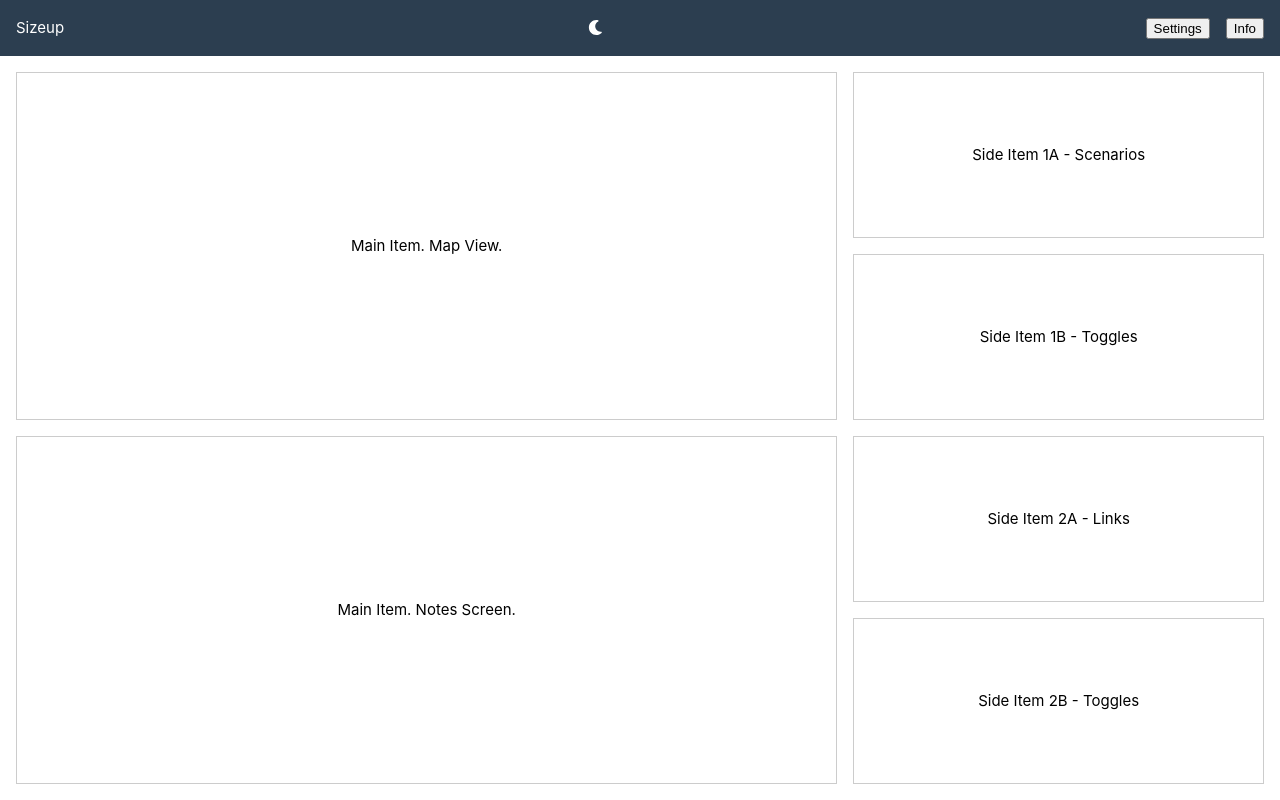
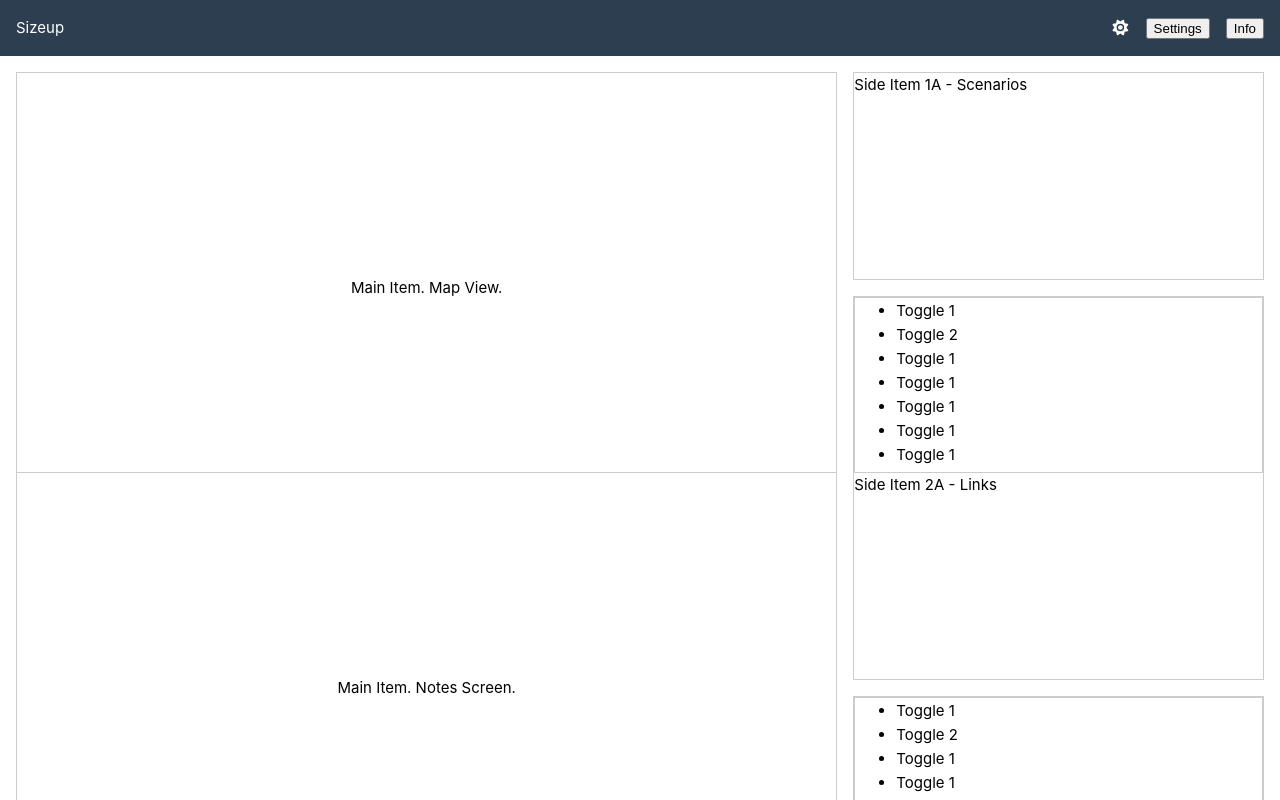
Before and after one commit to sullivant/sizeup, a Vue app in the folder frontend/: page / in a window 1280 px wide. Built offline with nearby package versions, Linux system fonts and the light colour scheme.

Commit message:
checkpoint.

```diff
--- a/frontend/src/components/ContentGrid.vue
+++ b/frontend/src/components/ContentGrid.vue
@@ -1,4 +1,27 @@
-<script lang="ts">
+<script setup lang="ts">
+import type { MenuItem } from '@/types/MenuItem';
+import type { ScenarioItem } from '@/types/ScenarioItem'
+import { onMounted } from 'vue';
+
+
+const scenarioToggles: ScenarioItem[] = [
+    { id: 1, name: 'Toggle 1' },
+    { id: 2, name: 'Toggle 2' },
+    { id: 3, name: 'Toggle 1' },
+    { id: 4, name: 'Toggle 1' },
+    { id: 5, name: 'Toggle 1' },
+    { id: 6, name: 'Toggle 1' },
+    { id: 7, name: 'Toggle 1' },
+    { id: 8, name: 'Toggle 1' },
+    { id: 9, name: 'Toggle 1' },
+    { id: 10, name: 'Toggle 1' },
+    { id: 11, name: 'Toggle 1' },
+    { id: 12, name: 'Toggle 1' },
+    { id: 13, name: 'Toggle 1' },
+    { id: 14, name: 'Toggle 1' },
+    { id: 15, name: 'Toggle 1' },
+    { id: 16, name: 'Toggle 1' },
+]
 
 </script>
 
@@ -10,7 +33,15 @@
             </div>
             <div class="side-items">
                 <div class="side-item">Side Item 1A - Scenarios</div>
-                <div class="side-item">Side Item 1B - Toggles</div>
+                <div class="side-item">
+                    <div class="scrollable-container">
+                        <ul>
+                            <li v-for="item in scenarioToggles" :key="item.id">
+                                {{ item.name }}
+                            </li>
+                        </ul>
+                    </div>
+                </div>
             </div>
         </div>
         <div class="row">
@@ -19,7 +50,15 @@
             </div>
             <div class="side-items">
                 <div class="side-item">Side Item 2A - Links</div>
-                <div class="side-item">Side Item 2B - Toggles</div>
+                <div class="side-item">
+                    <div class="scrollable-container">
+                        <ul>
+                            <li v-for="item in scenarioToggles" :key="item.id">
+                                {{ item.name }}
+                            </li>
+                        </ul>
+                    </div>
+                </div>
             </div>
         </div>
     </main>
@@ -37,27 +76,52 @@
         background-color: var(--color-main-background);/* #ecf0f1; */
         box-sizing: border-box;
     }
+
     .row {
         display: grid;
         grid-template-columns: 2fr 1fr;
         gap: 1rem;
         height: 50%;
+
     }
-    .main-item,
-    .side-item {
+
+    .main-item {
         background-color: var(--color-background);
         padding: 1rem;
         border: 1px solid #ccc;
         display: flex;
         align-items: center;
         justify-content: center;
+        overflow-y: auto;
     }
 
     .side-items {
-        display: grid;
-        grid-template-rows: 1fr 1fr;
+        display: flex;
+        flex-direction: column;
         gap: 1rem;
     }
+
+    .side-item {
+        background-color: var(--color-background);
+        border: 1px solid #ccc;
+        display: flex;
+        flex-direction: column;
+        overflow: hidden;
+        height: 50%;
+    }
+
+    .scrollable-container {
+        flex: 1;
+        overflow-y: auto;
+        border: 1px solid #ccc;
+        padding: 1px;
+    }
+
+    .list-item {
+        padding: 8px;
+        border-bottom: 1px solid #eee;
+    }
+
 
     @media (max-width: 768px) {
         .row {
@@ -71,4 +135,6 @@
         }
 
     }
+
+
 </style>
--- a/frontend/src/components/Header.vue
+++ b/frontend/src/components/Header.vue
@@ -32,18 +32,18 @@ const menuItems: MenuItem[] = [
 <template>
     <header class="header">
         <div class="logo">Sizeup</div>
-        <div class="menu" @click="toggleTheme">
-            <div v-if="isDark"><font-awesome-icon :icon="['fas', 'sun']" /></div>
-            <div v-else><font-awesome-icon :icon="['fas', 'moon']" /></div>
+        <div class="header-r">
+        <div class="theme" @click="toggleTheme">
+            <div v-if="isDark"><font-awesome-icon :icon="['fas', 'moon']" /></div>
+            <div v-else><font-awesome-icon :icon="['fas', 'sun']" /></div>
         </div>
         <nav class="menu">
-
-
             <button v-for="item in menuItems"
              :key="item.label" @click="item.action">
                 {{  item.label }}
             </button>
         </nav>
+        </div>
     </header>
 </template>
 
@@ -56,6 +56,16 @@ const menuItems: MenuItem[] = [
         background-color: #2c3e50;
         color: white;
     }
+    .header-r {
+        display: flex;
+        justify-content: space-between;
+        align-items: center;
+    }
+    .theme {
+        display: flex;
+        justify-content: flex-end;
+        align-items: center;
+    }
     .menu button {
         margin-left: 1rem;
     }
--- /dev/null
+++ b/frontend/src/types/ScenarioItem.ts
@@ -0,0 +1,4 @@
+export interface ScenarioItem {
+    id: number
+    name: string
+}
```
